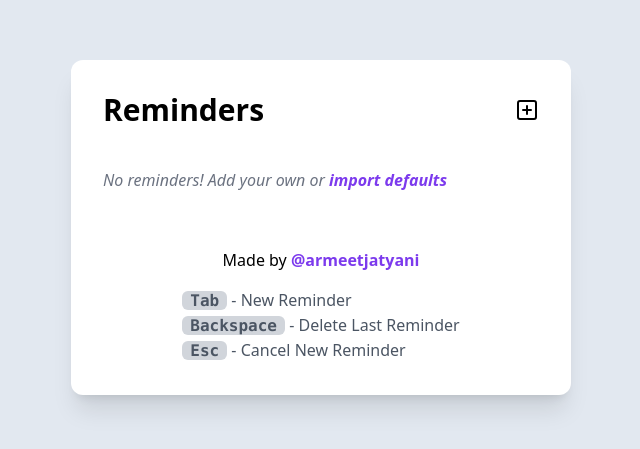
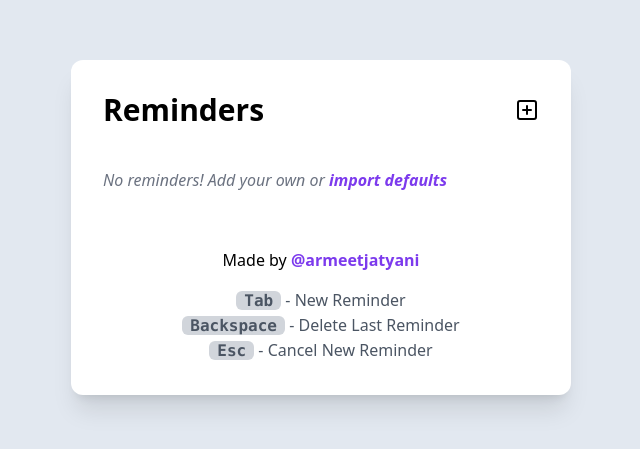
Before and after one commit to armeetjatyani/simplereminders, a React (Create React App) app: page / in a window 1280 px wide. Shown: the part 173-622 px from the top of the page, without its empty margins (319-959 px from the left). Built offline with nearby package versions, Linux system fonts and the light colour scheme.

Commit message:
alligned bottom help section

```diff
--- a/src/components/Reminders.js
+++ b/src/components/Reminders.js
@@ -123,10 +123,10 @@
 							className="absolute right-2"
 							type="submit"
 							whileHover={{
-								scale: 1.2
+								scale: 1.2,
 							}}
 							whileTap={{
-								scale: 1.4
+								scale: 1.4,
 							}}
 						>
 							<svg xmlns="http://www.w3.org/2000/svg" width="20" height="20" viewBox="0 0 24 24" fill="none" stroke="currentColor" strokeWidth="2" strokeLinecap="round" strokeLinejoin="round">
@@ -145,10 +145,16 @@
 						@armeetjatyani
 					</a>
 				</p>
-				<p className="mt-4 text-gray-600">
-					<kbd className="px-2 font-mono font-bold bg-gray-300 rounded-md">Tab</kbd> - New Reminder<br></br>
-					<kbd className="px-2 font-mono font-bold bg-gray-300 rounded-md">Backspace</kbd> - Delete Last Reminder<br></br>
-					<kbd className="px-2 font-mono font-bold bg-gray-300 rounded-md">Esc</kbd> - Cancel New Reminder
+				<p className="flex flex-col items-center justify-center mt-4 text-gray-600">
+					<div>
+						<kbd className="px-2 font-mono font-bold bg-gray-300 rounded-md">Tab</kbd> - New Reminder<br></br>
+					</div>
+					<div>
+						<kbd className="px-2 font-mono font-bold bg-gray-300 rounded-md">Backspace</kbd> - Delete Last Reminder<br></br>
+					</div>
+					<div>
+						<kbd className="px-2 font-mono font-bold bg-gray-300 rounded-md">Esc</kbd> - Cancel New Reminder
+					</div>
 				</p>
 			</div>
 		</div>
```
